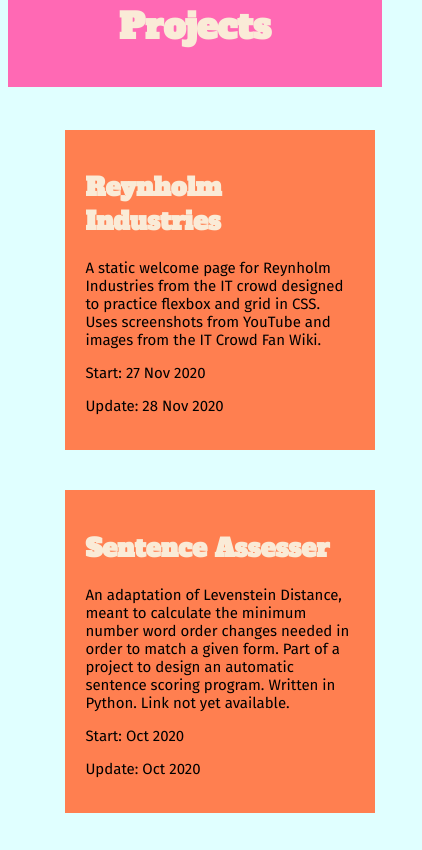
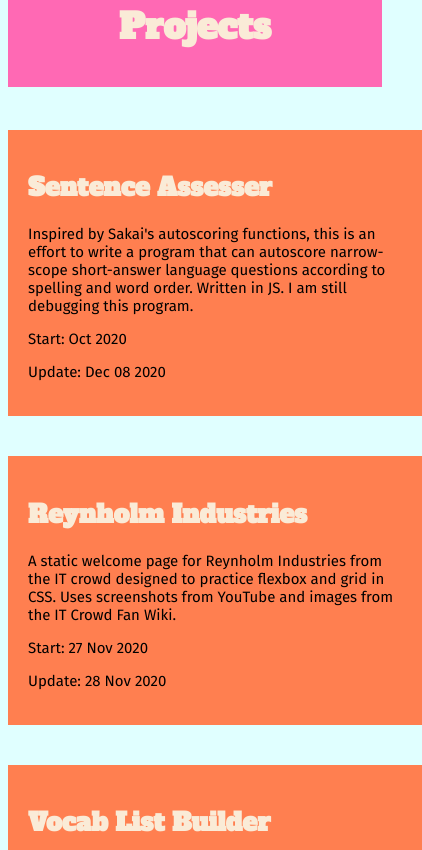
Before and after one commit to patricklang87/portfolio, a plain HTML site: page index.html in a window 390 px wide. Shown: the part 1270-2120 px from the top of the page, 422 px wide, since content can reach past the window. Drawn offline with Linux system fonts and the light colour scheme.

Commit message:
add sentence assesser link

```diff
--- a/index.js
+++ b/index.js
@@ -12,9 +12,9 @@ let pushNewInfo = (title, link, info, startDate, lastUpdate) => {
 	projArray.push(new ProjInfo(title, link, info, startDate, lastUpdate));
 }
 
+pushNewInfo("Sentence Assesser", "https://patricklang87.github.io/js_assess_2/", "Inspired by Sakai's autoscoring functions, this is an effort to write a program that can autoscore narrow-scope short-answer language questions according to spelling and word order. Written in JS. I am still debugging this program.", "Oct 2020", "Dec 08 2020");
+
 pushNewInfo("Reynholm Industries", "https://patricklang87.github.io/reynholm/", "A static welcome page for Reynholm Industries from the IT crowd designed to practice flexbox and grid in CSS. Uses screenshots from YouTube and images from the IT Crowd Fan Wiki.", "27 Nov 2020", "28 Nov 2020");
-
-pushNewInfo("Sentence Assesser", "tbd", "An adaptation of Levenstein Distance, meant to calculate the minimum number word order changes needed in order to match a given form. Part of a project to design an automatic sentence scoring program. Written in Python. Link not yet available.", "Oct 2020", "Oct 2020");
 
 pushNewInfo("Vocab List Builder", "tbd", "A simple program that allows vocab words to be added to a database and then tested. Written in JavaScript to practice JSON, node.js, and database construction. Link not yet available.", "Sept 2020", "Sept 2020")
 
--- a/resources/css/style.css
+++ b/resources/css/style.css
@@ -56,7 +56,6 @@ body {
     padding: 1rem;
     margin: 1rem;
     max-width: 310px;
-    min-width: 270px;
 }
 
 .grid-item p {
@@ -89,9 +88,16 @@ a {
     color: inherit;
 }
 
-@media only screen and (max-width: 310px) {
+@media only screen and (max-width: 470px) {
+    #linkDiv {
+        width: 100%;
+    }
+
     .grid-item {
-        padding: none;
+        width: 100%;
+        margin-left: 0;
+        margin-right: 0;
+        max-width: 100%;
     }
 }
 
```
